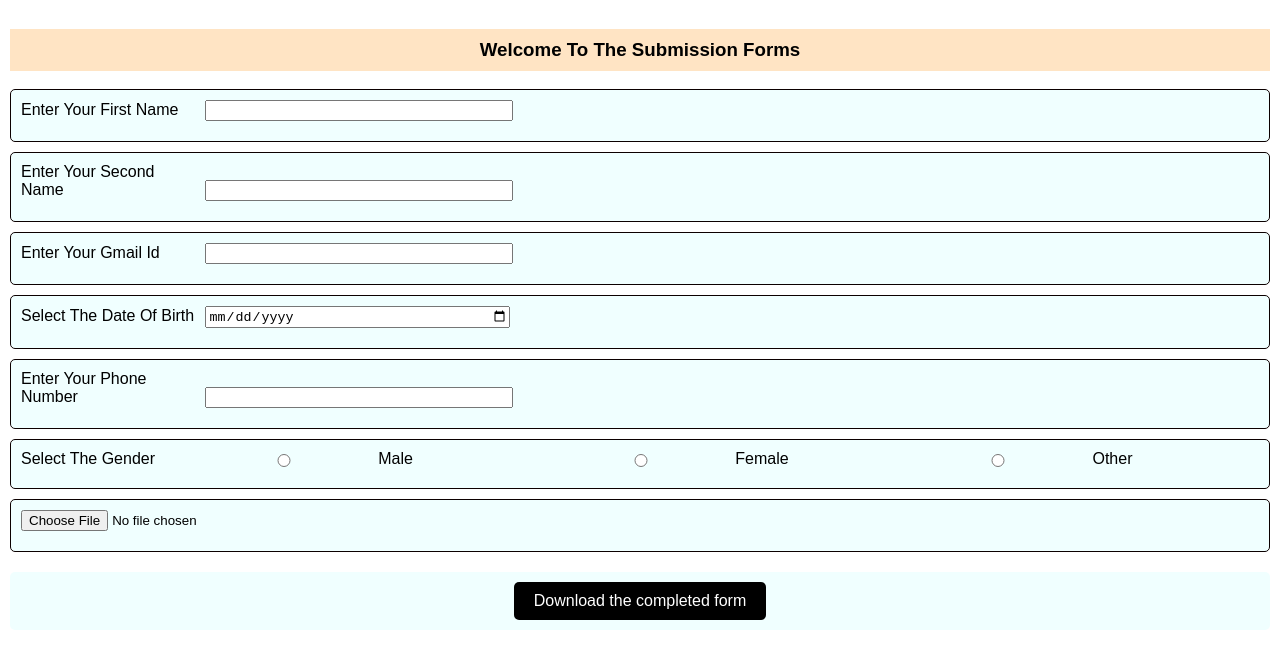
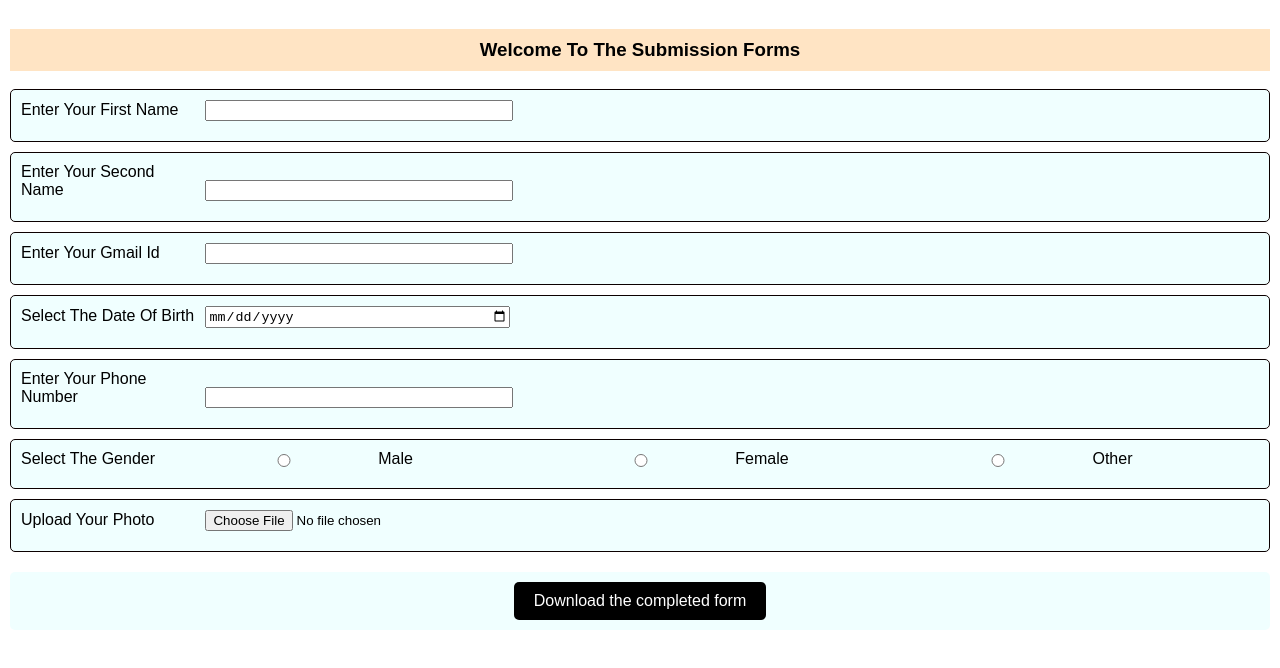
Before and after one commit to Sanathraagkoppula/submissionform.github.io, a plain HTML site: page index.html in a window 1280 px wide. Drawn offline with Linux system fonts and the light colour scheme.

Commit message:
Update index.html

```diff
--- a/index.html
+++ b/index.html
@@ -92,6 +92,7 @@
     <input type="radio" name="gender" id="other" value="Other" /><label for="other">Other</label>
   </div>
   <div class="photo">
+    <label for="file">Upload Your Photo</label>
     <input type="file" name="file" id="file" />
   </div>
 
```
